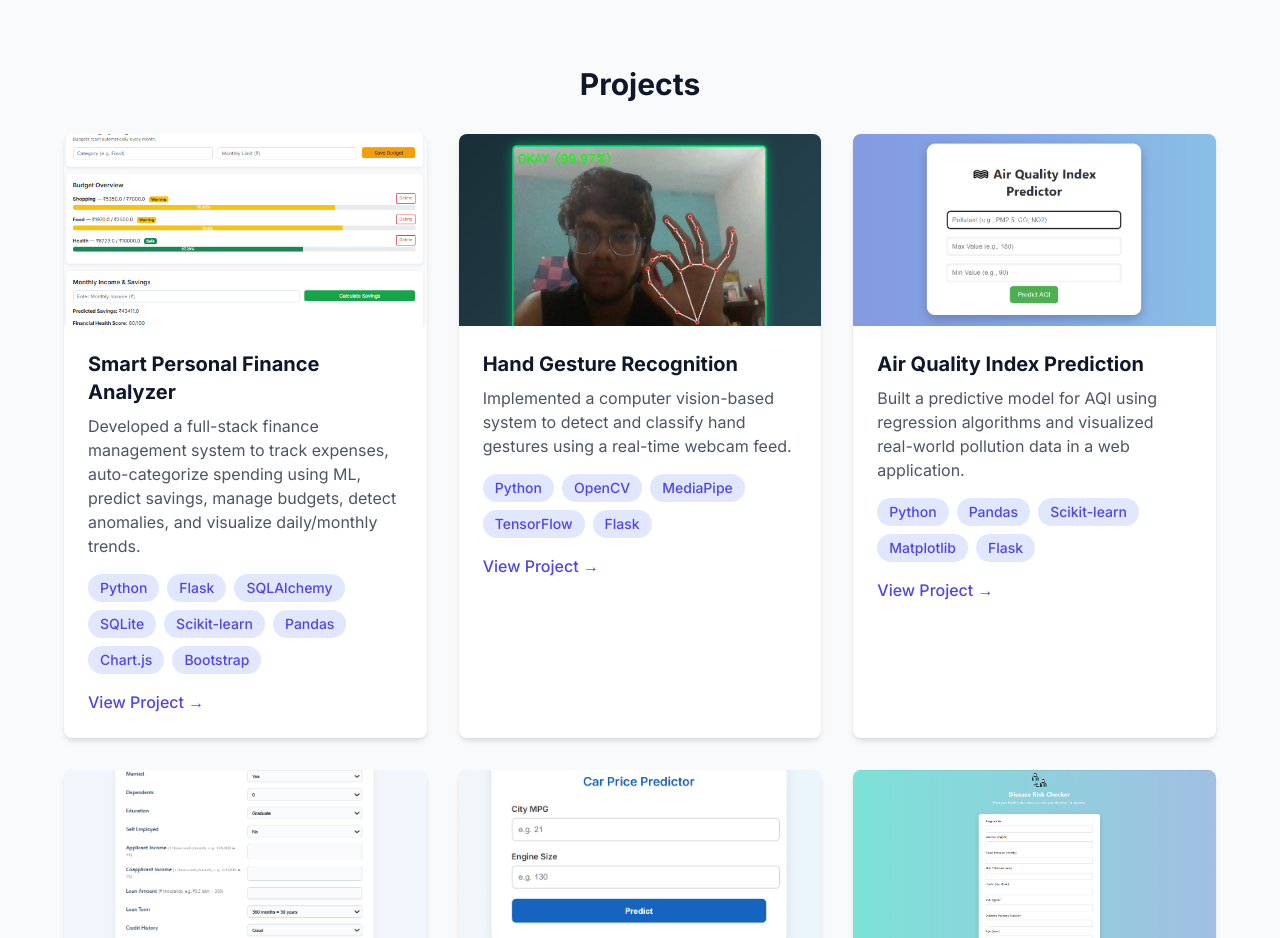
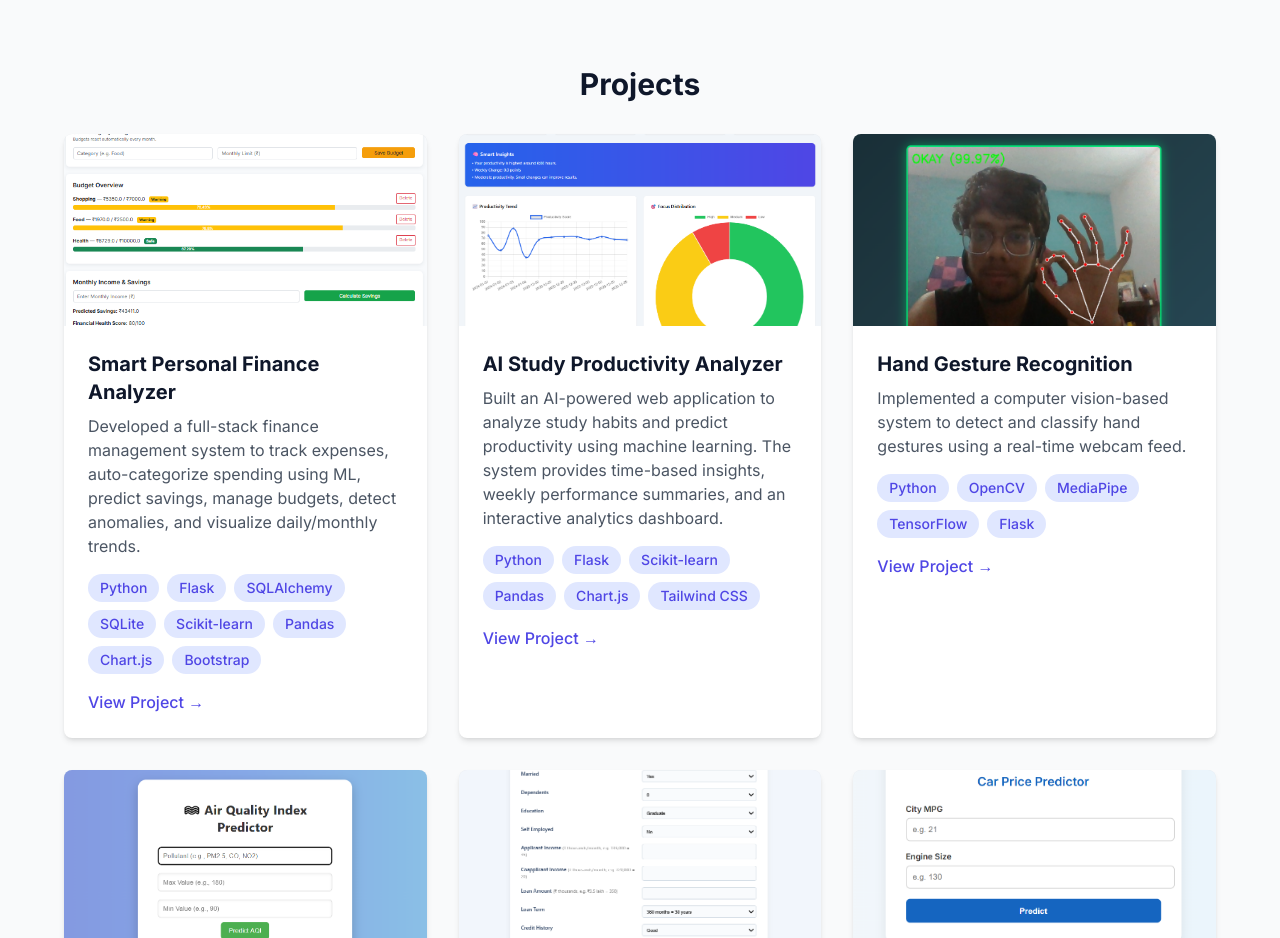
Before and after one commit to omahuja22/Portfolio-Website, a plain HTML site: page index.html in a window 1280 px wide. Shown: the part 1640-2578 px from the top of the page. Drawn offline with nearby package versions, Linux system fonts and the light colour scheme.

Commit message:
study-productivity-ai

```diff
--- a/index.html
+++ b/index.html
@@ -295,6 +295,40 @@
           </a>
         </div>
       </div>
+
+      <!-- Project: AI Study Productivity Analyzer -->
+<div class="bg-white rounded-lg shadow-md overflow-hidden">
+  <div class="h-48 bg-gray-200">
+    <img src="images/study-productivity-ai.png"
+         alt="AI Study Productivity Analyzer"
+         class="w-full h-full object-cover">
+  </div>
+  <div class="p-6">
+    <h3 class="text-xl font-bold text-primary mb-2">
+      AI Study Productivity Analyzer
+    </h3>
+    <p class="text-gray-600 mb-4">
+      Built an AI-powered web application to analyze study habits and predict
+      productivity using machine learning. The system provides time-based insights,
+      weekly performance summaries, and an interactive analytics dashboard.
+    </p>
+
+    <div class="flex flex-wrap gap-2 mb-4">
+      <span class="px-3 py-1 bg-indigo-100 text-secondary text-sm font-medium rounded-full">Python</span>
+      <span class="px-3 py-1 bg-indigo-100 text-secondary text-sm font-medium rounded-full">Flask</span>
+      <span class="px-3 py-1 bg-indigo-100 text-secondary text-sm font-medium rounded-full">Scikit-learn</span>
+      <span class="px-3 py-1 bg-indigo-100 text-secondary text-sm font-medium rounded-full">Pandas</span>
+      <span class="px-3 py-1 bg-indigo-100 text-secondary text-sm font-medium rounded-full">Chart.js</span>
+      <span class="px-3 py-1 bg-indigo-100 text-secondary text-sm font-medium rounded-full">Tailwind CSS</span>
+    </div>
+
+    <a href="https://github.com/omahuja22/study-productivity-ai.git"
+       class="text-secondary font-medium hover:underline">
+      View Project →
+    </a>
+  </div>
+</div>
+
 
       <!-- Project 2 -->
       <div class="bg-white rounded-lg shadow-md overflow-hidden">
```
Also changed, not shown: images/study-productivity-ai.png (added).
